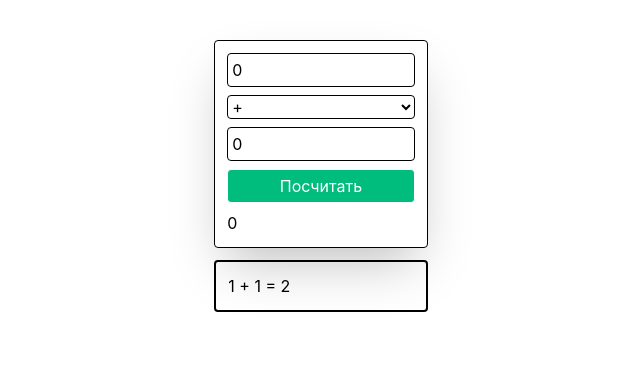
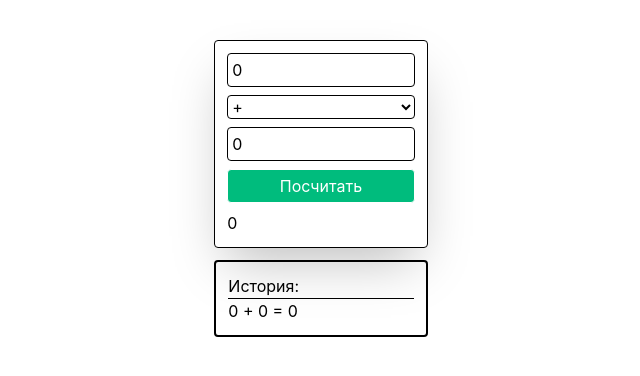
Before and after one commit to Oleg-ru/ng-start-course, an Angular app: page / in a window 1280 px wide. Both pictures are taken after a click on the button "Посчитать". Shown: the top 376 px of the page, without its empty margins (319-959 px from the left). Built offline with nearby package versions, Linux system fonts and the light colour scheme.

Commit message:
feat: добавлена история вычисленных выражений

```diff
--- a/src/app/app-calculator/app-calculator.html
+++ b/src/app/app-calculator/app-calculator.html
@@ -7,12 +7,14 @@
       }
     </select>
     <input [(ngModel)]="operand_b" class="border p-1 rounded"/>
-    <button (click)="calculate()" class="border rounded p-1 bg-emerald-500 text-white cursor-pointer hover:bg-emerald-600 delay-75 active:text-black">
+    <button (click)="calculate(); logCalculation()" class="border rounded p-1 bg-emerald-500 text-white cursor-pointer hover:bg-emerald-600 delay-75 active:text-black">
       Посчитать
     </button>
     <div>{{result()}}</div>
   </div>
-  <div class="border-2 rounded w-1/6 p-3">
-    <app-history />
-  </div>
+  @if (hasHistory) {
+    <div class="border-2 rounded w-1/6 p-3">
+      <app-history />
+    </div>
+  }
 </div>
--- a/src/app/app-calculator/app-calculator.ts
+++ b/src/app/app-calculator/app-calculator.ts
@@ -1,6 +1,7 @@
-import {Component, signal} from '@angular/core';
+import {Component, inject, signal} from '@angular/core';
 import {FormsModule} from '@angular/forms';
 import {History} from '../history/history';
+import {LogHistory} from '../log-history';
 
 @Component({
   selector: 'app-calculator',
@@ -15,8 +16,15 @@ export class AppCalculator {
   public operand_a = 0;
   public operand_b = 0;
   public operations = ["+", "-", "*", "/"]
-  public operation? = "+"
+  public operation = "+"
   public result = signal(0);
+  public historyService = inject(LogHistory);
+  public logCalculation = () => {
+    this.historyService.addHistory(this.operand_a, this.operand_b, this.operation, this.result())
+  }
+  public get hasHistory() {
+    return this.historyService.getAllHistory().length >= 1;
+  }
   public calculate = () => {
     switch (this.operation) {
       case ("+"): {
--- a/src/app/history/history.html
+++ b/src/app/history/history.html
@@ -1,4 +1,5 @@
 <div>
+  <p class="border-b">История:</p>
   <ul>
     @for (history of stories; track history.id) {
       <li>{{history.expressionValue}}</li>
--- a/src/app/log-history.ts
+++ b/src/app/log-history.ts
@@ -5,11 +5,11 @@ import {History} from './shared/types/History';
   providedIn: 'root',
 })
 export class LogHistory {
-  private history: History[] = [{id: "1", expressionValue: "1 + 1 = 2"}];
+  private history: History[] = [];
   public getAllHistory = () => {
     return this.history;
   }
-  addHistory = (operand_a: string, operand_b: string, operation: string, result: number) => {
+  addHistory = (operand_a: number, operand_b: number, operation: string, result: number) => {
     this.history.push({
       id: crypto.randomUUID(),
       expressionValue: `${operand_a} ${operation} ${operand_b} = ${result}`
```
